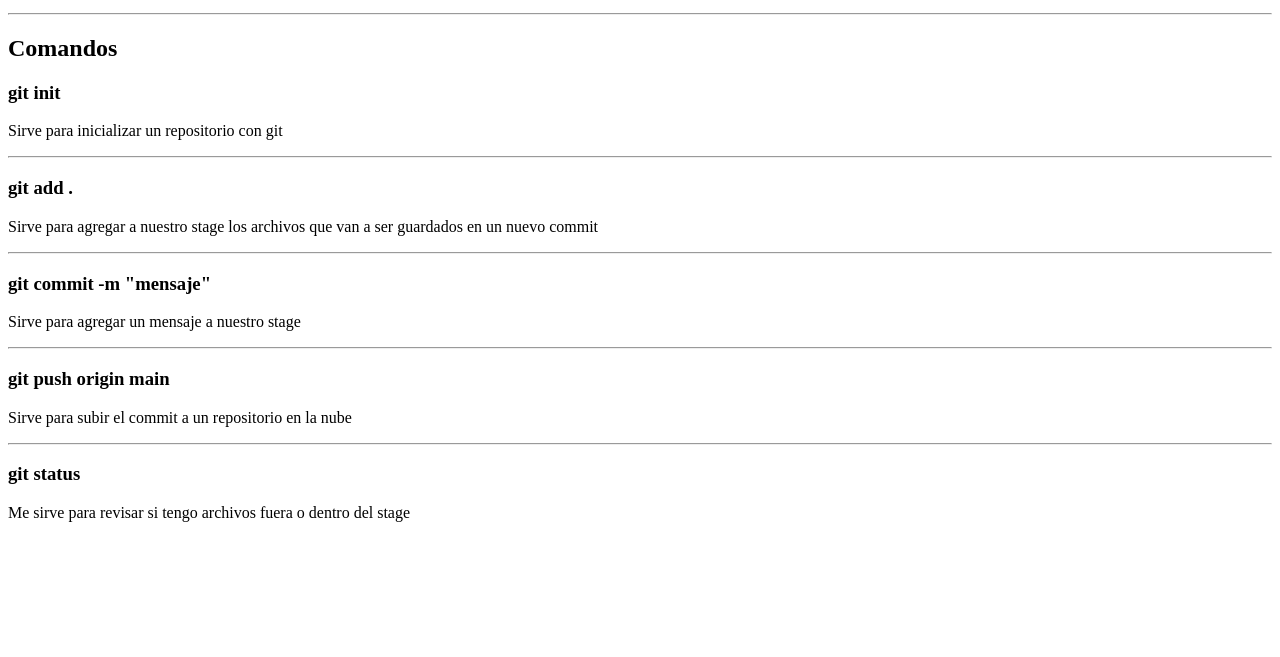
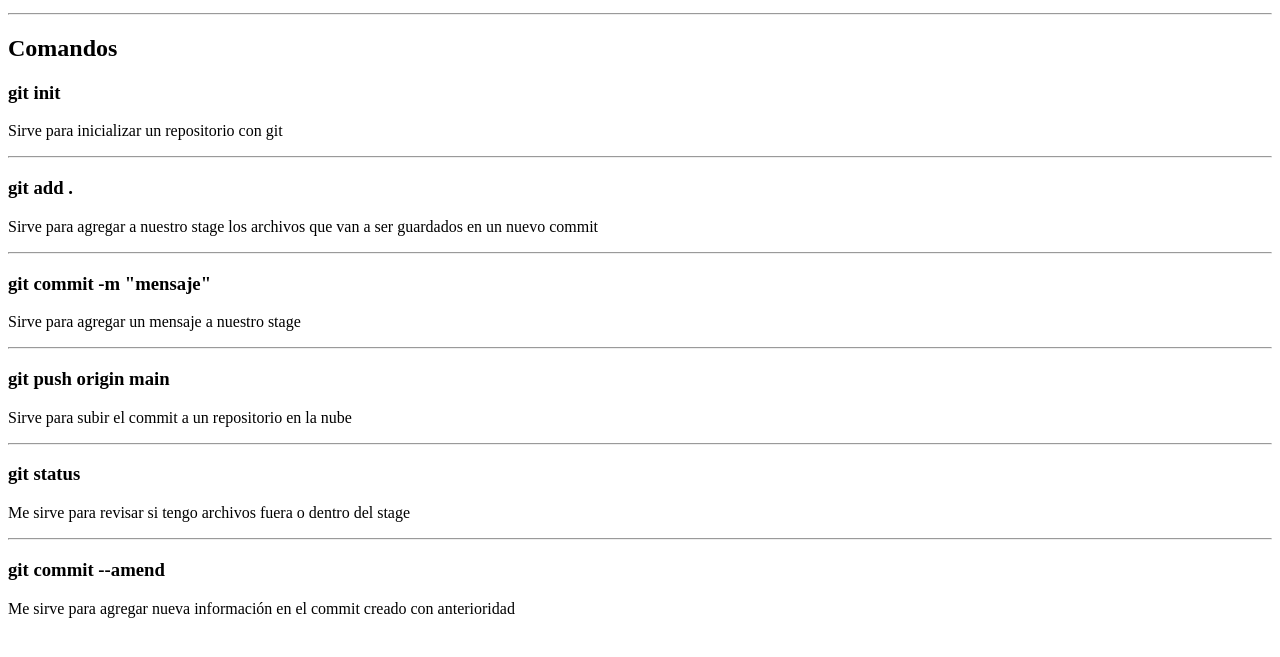
Before and after one commit to leotangram/git-excercise, a plain HTML site: page index.html in a window 1280 px wide. Shown: the part 101-758 px from the top of the page. Drawn offline with Linux system fonts and the light colour scheme.

Commit message:
git commit --amend added

```diff
--- a/index.html
+++ b/index.html
@@ -28,5 +28,11 @@
     <hr />
     <h3>git status</h3>
     <p>Me sirve para revisar si tengo archivos fuera o dentro del stage</p>
+    <hr />
+    <h3>git commit --amend</h3>
+    <p>
+      Me sirve para agregar nueva información en el commit creado con
+      anterioridad
+    </p>
   </body>
 </html>
```
